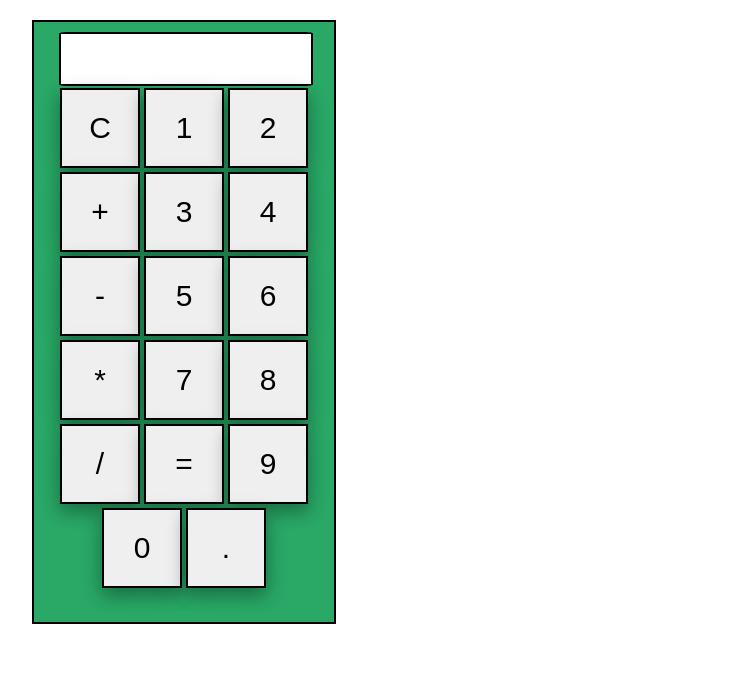
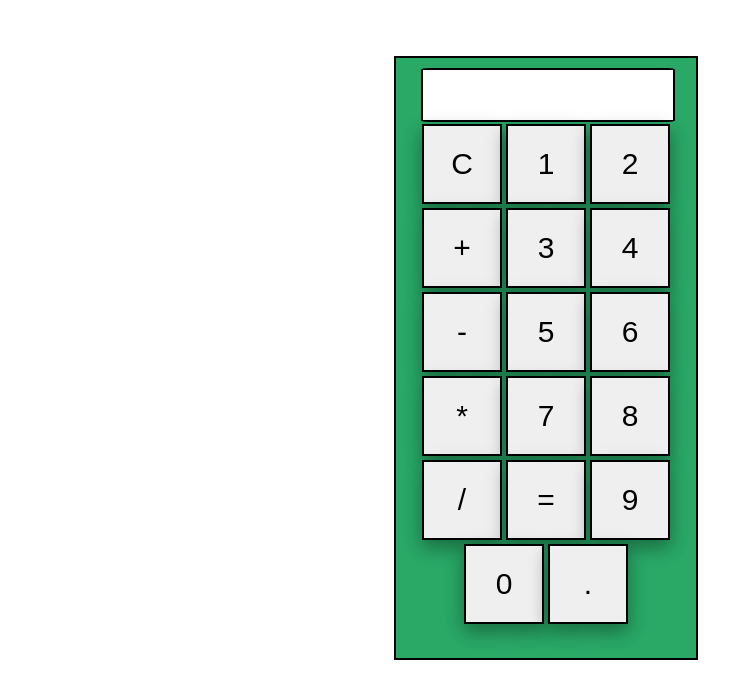
Before and after one commit to ayushamu/calculator, a plain HTML site: page index.html in a window 1280 px wide. Shown: the whole page, without its empty margins (118-847 px from the left). Drawn offline with Linux system fonts and the light colour scheme.

Commit message:
Update style.css

```diff
--- a/style.css
+++ b/style.css
@@ -5,82 +5,9 @@
 
 }
 
-
-/* #flex-container{
-
-    border: solid;
-    border-color: black;
-    width: 800px;
-    height: 200px;
-    display: inline-block;
-    display: flex;
-
-
-}
-#box1{
-    background-color: #00ff51;
-    color: hsl(23, 100%, 50%);
-    width: 80px;
-    height: 80px;
-}
-#box2{
-    background-color: hsl(290, 100%, 50%);
-    color: hwb(149 46% 16%);
-    width: 80px;
-    height: 80px;
-}
-#box3{
-    background-color: hsl(209, 100%, 50%);
-    color: hsl(23, 100%, 50%);
-    width: 80px;
-    height: 80px;
-}
-#box4{
-    background-color: hsl(331, 100%, 50%);
-    color: #060606;
-    width: 80px;
-    height: 80px;
-}
-#box5{
-    background-color: hsl(263, 100%, 50%);
-    color: hsl(23, 100%, 50%);
-    width: 80px;
-    height: 80px;
-}
-#navbar{
-    margin-top: 10px;
-    border: 2px,solid,black;
-    width: 800px;
-    display: flex;
-    justify-content: space-around;
-
-}
-#navbar2{
-    margin-top: 10px;
-    border: 2px,solid,black;
-    width: 800px;
-
-}
-#q1,#q2{
-    border: 2px,solid,black;
-
-}
-#q2{
-    width: 200px;
-    height: 200px;
-
-}
-#q1{
-    height: 800px;
-    width: 800px;
-    display: flex;
-    justify-content: center;
-    align-items: center;
-
-} */
 .calculator{
-    margin-left: 150px;
-    margin-top: 20px;
+    margin-left: 40vw;
+    margin-top: 7vh;
     border: 2px,solid,black;
     width: 300px;
     height: 600px;
```
